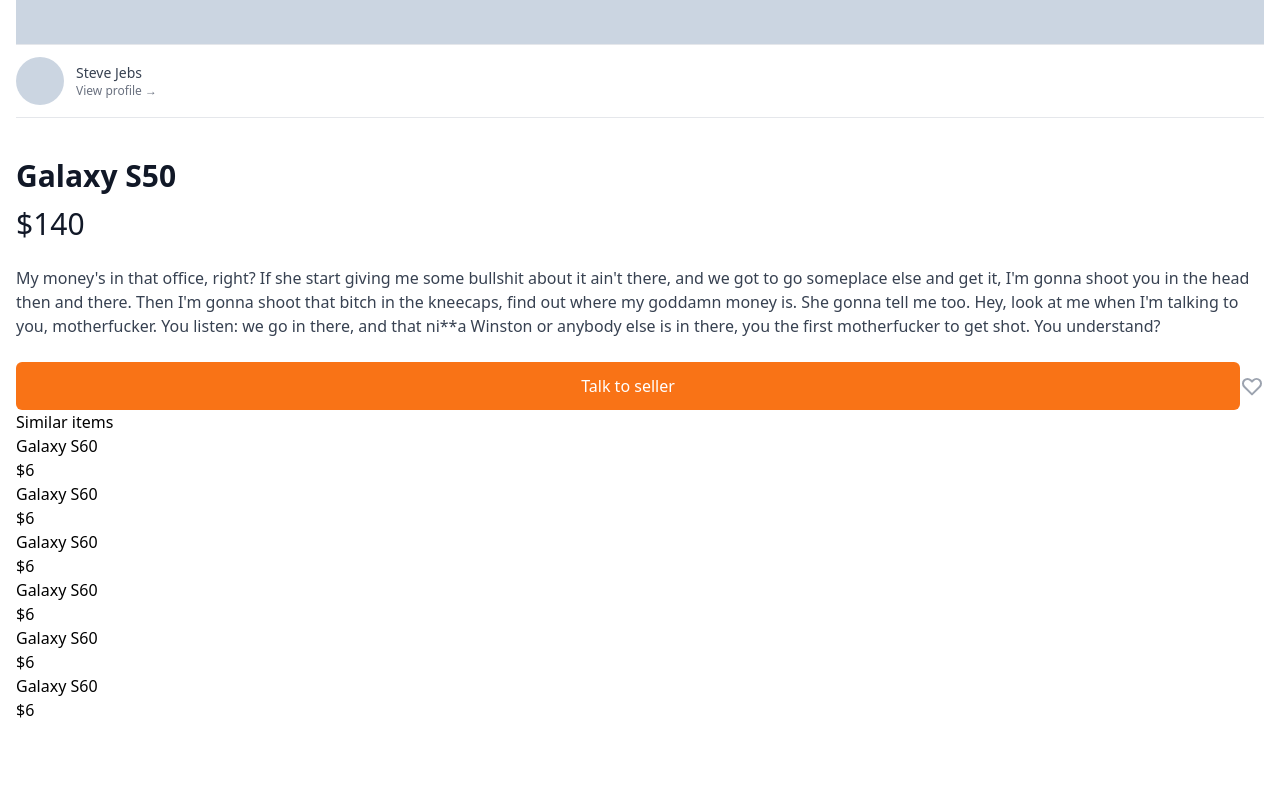
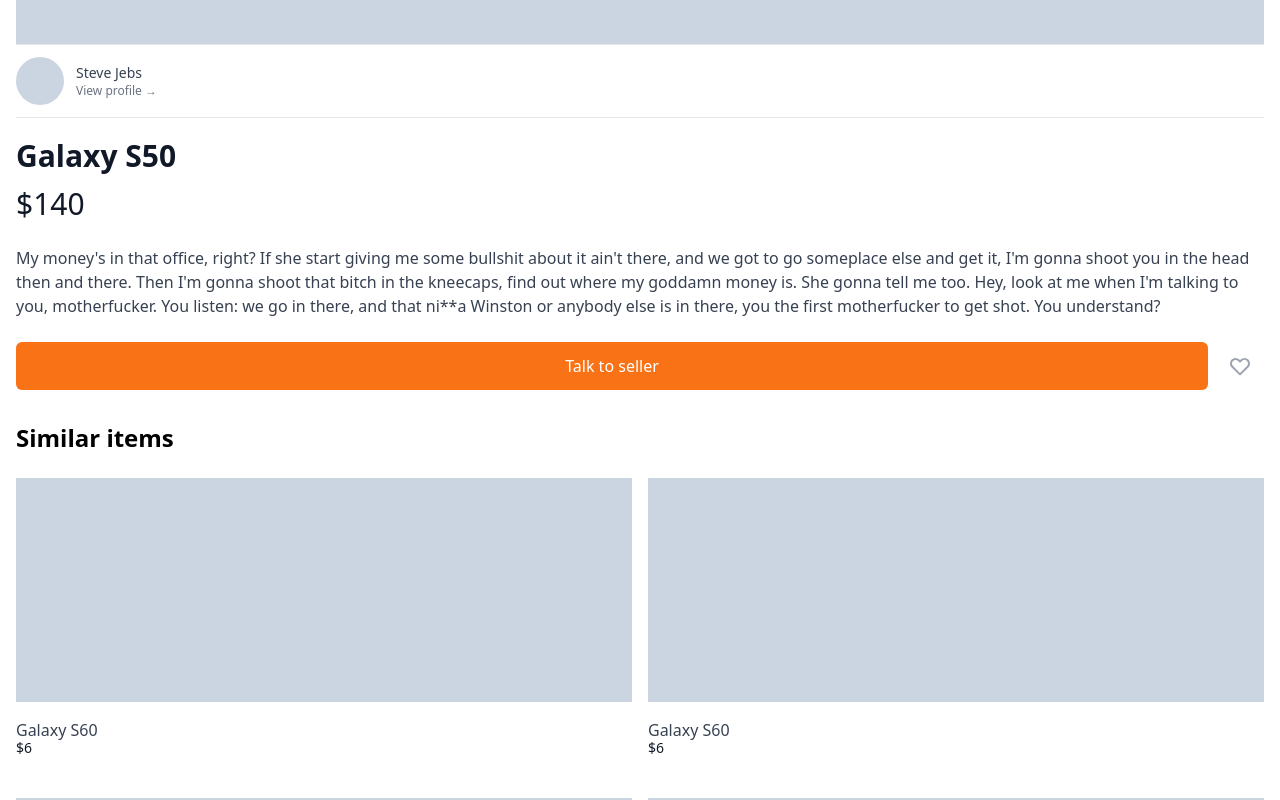
Before and after one commit to yongwoo-jeong/carrot-market, a Next.js app: page /items/1 in a window 1280 px wide. Shown: the part 380-1180 px from the top of the page. Before the commit the page ends 1142 px from the top, so only its background shows below. Built offline with nearby package versions, Linux system fonts and the light colour scheme.

Commit message:
feat: :sparkles: Done Items page last comp :  Simillar Items

```diff
--- a/pages/items/[id].tsx
+++ b/pages/items/[id].tsx
@@ -3,7 +3,7 @@
 const ItemDetail: NextPage = () => {
   return (
     <div className="px-4 py-10">
-      <div>
+      <div className="mb-8">
         <div className="h-96 bg-slate-300" />
         <div className="flex cursor-pointer items-center space-x-3 border-t  border-b py-3">
           <div className="h-12 w-12 rounded-full bg-slate-300" />
@@ -14,7 +14,7 @@
             </p>
           </div>
         </div>
-        <div className="mt-10">
+        <div className="mt-5">
           <h1 className=" text-3xl font-bold text-gray-900">Galaxy S50</h1>
           <span className=" mt-3 block text-3xl text-gray-900">$140</span>
           <p className="my-6 text-base text-gray-700">
@@ -27,11 +27,11 @@
             and that ni**a Winston or anybody else is in there, you the first
             motherfucker to get shot. You understand?
           </p>
-          <div className="flex items-center justify-between">
-            <button className="flex-1 rounded-md bg-orange-500 py-3 font-medium text-white hover:bg-orange-600 focus:outline-none focus:ring-2 focus:ring-orange-500 focus:ring-offset-2">
+          <div className="flex items-center justify-between space-x-2">
+            <button className=" flex-1 rounded-md bg-orange-500 py-3 font-medium text-white hover:bg-orange-600 focus:outline-none focus:ring-2 focus:ring-orange-500 focus:ring-offset-2">
               Talk to seller
             </button>
-            <button className="flex items-center justify-center py-3 text-gray-400 hover:bg-gray-100 hover:text-gray-500">
+            <button className="flex items-center justify-center rounded-md p-3 py-3 text-gray-400 hover:bg-gray-100 hover:text-gray-500">
               <svg
                 className="h-6 w-6 "
                 xmlns="http://www.w3.org/2000/svg"
@@ -52,13 +52,13 @@
         </div>
       </div>
       <div>
-        <h2>Similar items</h2>
-        <div>
+        <h2 className="text-gray-90000 text-2xl font-bold">Similar items</h2>
+        <div className="grid grid-cols-2 gap-4 ">
           {[1, 2, 3, 4, 5, 6].map((_, i) => (
             <div key={i}>
-              <div />
-              <h3>Galaxy S60</h3>
-              <p>$6</p>
+              <div className="mt-6 mb-4 h-56 w-full bg-slate-300" />
+              <h3 className=" -mb-1 text-gray-700">Galaxy S60</h3>
+              <p className="text-sm font-medium text-gray-900">$6</p>
             </div>
           ))}
         </div>
```
